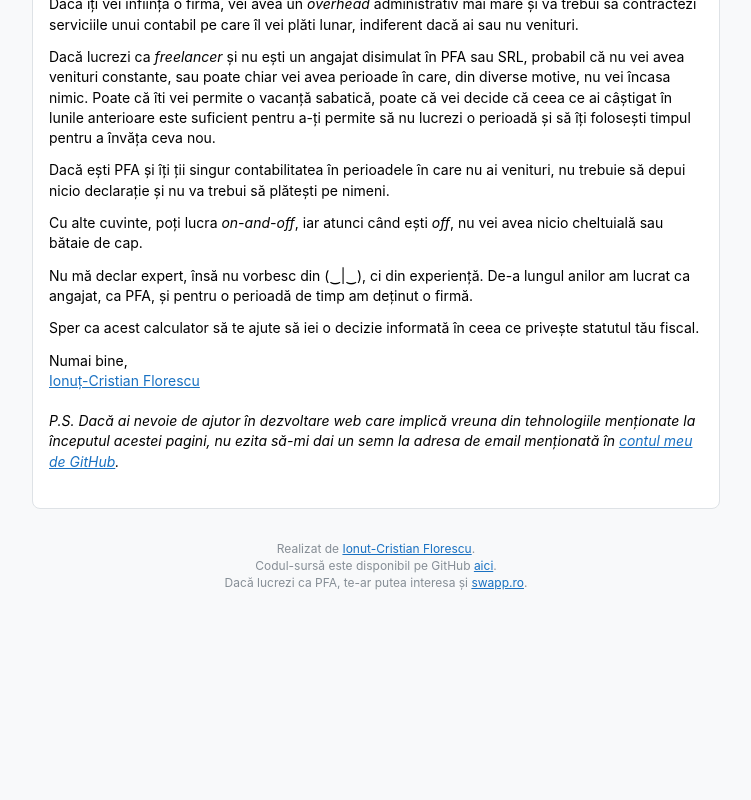
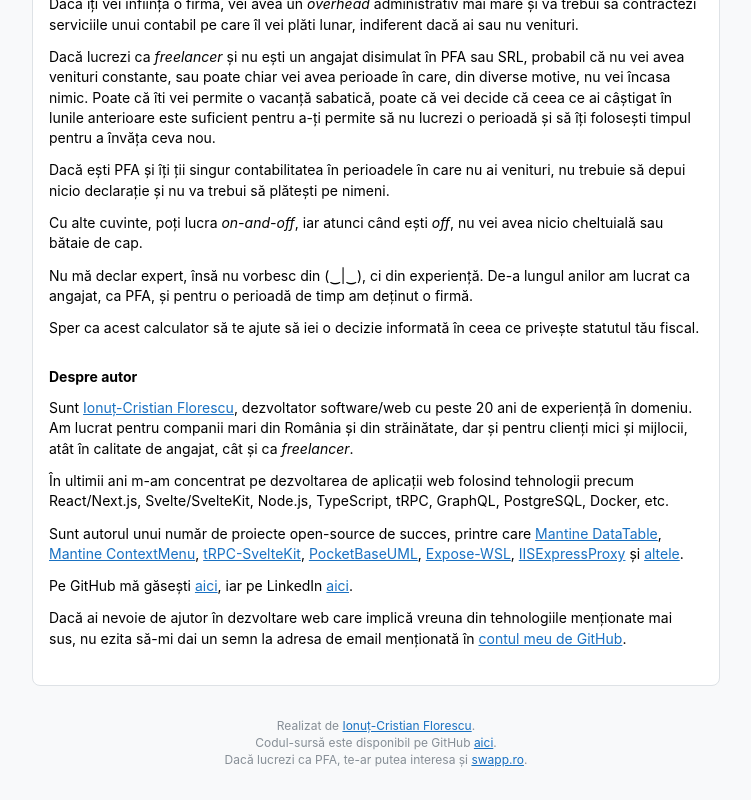
Before and after one commit to taxepfa/taxepfa.github.io, a Next.js app: page /despre in a window 1280 px wide. Shown: the part 466-1266 px from the top of the page, without its empty margins (264-1015 px from the left). Before the commit the page ends 1089 px from the top, so only its background shows below. Built offline with nearby package versions, Linux system fonts and the light colour scheme.

Commit message:
More tweaks

```diff
--- a/app/despre/page.tsx
+++ b/app/despre/page.tsx
@@ -1,17 +1,18 @@
 import { Card, Text, Title } from '@mantine/core';
 import { Page } from '~/components/Page';
+import { AUTHOR_NAME, AUTHOR_URL } from '~/lib/config';
 
 export default function AboutPage() {
   return (
     <Page>
       <Card p="md" withBorder radius="md">
         <Title order={2} mt="xs" mb="xl">
-          Despre acest proiect
+          Despre proiect
         </Title>
         <Text size="sm" mb="sm">
           Acest calculator rapid de taxe pentru PFA a fost realizat de{' '}
-          <a href="http://github.com/icflorescu" target="_blank">
-            Ionuț-Cristian Florescu
+          <a href={AUTHOR_URL} target="_blank">
+            {AUTHOR_NAME}
           </a>{' '}
           cu TypeScript, React, Next.js,{' '}
           <a href="https://mantine.dev" target="_blank">
@@ -64,17 +65,69 @@ export default function AboutPage() {
         <Text size="sm" mb="sm">
           Sper ca acest calculator să te ajute să iei o decizie informată în ceea ce privește statutul tău fiscal.
         </Text>
+        <Title order={3} size="sm" mt="md" mb="sm">
+          Despre autor
+        </Title>
+        <Text size="sm" mb="sm">
+          Sunt{' '}
+          <a href={AUTHOR_URL} target="_blank">
+            {AUTHOR_NAME}
+          </a>
+          , dezvoltator software/web cu peste 20 ani de experiență în domeniu.
+          <br />
+          Am lucrat pentru companii mari din România și din străinătate, dar și pentru clienți mici și mijlocii, atât în
+          calitate de angajat, cât și ca <em>freelancer</em>.
+        </Text>
+        <Text size="sm" mb="sm">
+          În ultimii ani m-am concentrat pe dezvoltarea de aplicații web folosind tehnologii precum React/Next.js,
+          Svelte/SvelteKit, Node.js, TypeScript, tRPC, GraphQL, PostgreSQL, Docker, etc.
+        </Text>
+        <Text size="sm" mb="sm">
+          Sunt autorul unui număr de proiecte open-source de succes, printre care{' '}
+          <a href="https://icflorescu.github.io/mantine-datatable/" target="_blank">
+            Mantine DataTable
+          </a>
+          ,{' '}
+          <a href="https://icflorescu.github.io/mantine-contextmenu/" target="_blank">
+            Mantine ContextMenu
+          </a>
+          ,{' '}
+          <a href="https://icflorescu.github.io/trpc-sveltekit/" target="_blank">
+            tRPC-SvelteKit
+          </a>
+          ,{' '}
+          <a href="https://pocketbase-uml.github.io" target="_blank">
+            PocketBaseUML
+          </a>
+          ,{' '}
+          <a href="https://github.com/icflorescu/expose-wsl" target="_blank">
+            Expose-WSL
+          </a>
+          ,{' '}
+          <a href="https://github.com/icflorescu/iisexpress-proxy" target="_blank">
+            IISExpressProxy
+          </a>{' '}
+          și{' '}
+          <a href={AUTHOR_URL} target="_blank">
+            altele
+          </a>
+          .
+        </Text>
+        <Text size="sm" mb="sm">
+          Pe GitHub mă găsești{' '}
+          <a href={AUTHOR_URL} target="_blank">
+            aici
+          </a>
+          , iar pe LinkedIn{' '}
+          <a href="https://www.linkedin.com/in/icflorescu/" target="_blank">
+            aici
+          </a>
+          .
+        </Text>
         <Text size="sm" mb="lg">
-          Numai bine,
-          <br />
-          <a href="http://github.com/icflorescu" target="_blank">
-            Ionuț-Cristian Florescu
-          </a>
-        </Text>
-        <Text size="sm" mb="lg" fs="italic">
-          P.S. Dacă ai nevoie de ajutor în dezvoltare web care implică vreuna din tehnologiile menționate la începutul
-          acestei pagini, nu ezita să-mi dai un semn la adresa de email menționată în{' '}
-          <a href="http://github.com/icflorescu" target="_blank">
+          Dacă ai nevoie de ajutor în dezvoltare web care implică vreuna din tehnologiile menționate mai sus, nu ezita
+          să-mi dai un semn la adresa de email menționată în{' '}
+          <a href={AUTHOR_URL} target="_blank">
             contul meu de GitHub
           </a>
           .
--- a/app/global.css
+++ b/app/global.css
@@ -17,3 +17,8 @@ a {
 .nowrap {
   white-space: nowrap;
 }
+
+.notification-error-icon {
+  width: 20rem;
+  height: 20rem;
+}
--- a/app/layout.tsx
+++ b/app/layout.tsx
@@ -4,15 +4,21 @@ import './global.css';
 
 import { ColorSchemeScript, Container, MantineProvider } from '@mantine/core';
 import { Notifications } from '@mantine/notifications';
+import { Metadata } from 'next';
 import { Footer } from '~/components/Footer';
 import { Header } from '~/components/Header';
 import { StateLoader } from '~/components/StateLoader';
-import { NEXT_YEAR, YEAR } from '~/lib/config';
+import { AUTHOR_NAME, AUTHOR_URL, NEXT_YEAR, YEAR } from '~/lib/config';
 import { theme } from '~/theme';
 import classes from './layout.module.css';
 
-export const metadata = {
+export const metadata: Metadata = {
+  applicationName: 'Taxe PFA',
   title: `Taxe PFA în ${YEAR}`,
+  viewport: 'width=device-width, initial-scale=1, shrink-to-fit=no',
+  manifest: '/manifest.json',
+  themeColor: '#25262b',
+  authors: [{ name: AUTHOR_NAME, url: AUTHOR_URL }],
   description: `Calculează taxele pe care trebuie să le plătești ca PFA în ${NEXT_YEAR} pentru veniturile din ${YEAR}.`,
   keywords: `pfa, freelancing, taxe, calculator, grafic, contabilitate, fiscalitate, venituri, impozit, contributii, ${YEAR}, ${NEXT_YEAR}`,
 };
@@ -22,12 +28,8 @@ export default function RootLayout({ children }: React.PropsWithChildren) {
     <html lang="ro">
       <head>
         <ColorSchemeScript defaultColorScheme="auto" />
-        <link rel="manifest" href="/manifest.json" />
         <link rel="shortcut icon" href="/favicon.svg" />
-        <meta name="application-name" content="Taxe PFA" />
         <meta name="mobile-web-app-capable" content="yes" />
-        <meta name="theme-color" content="#25262b" />
-        <meta name="viewport" content="minimum-scale=1, initial-scale=1, width=device-width" />
       </head>
       <body>
         <StateLoader />
--- a/components/Footer.tsx
+++ b/components/Footer.tsx
@@ -1,12 +1,13 @@
 import { Text } from '@mantine/core';
+import { AUTHOR_NAME, AUTHOR_URL } from '~/lib/config';
 import classes from './Footer.module.css';
 
 export function Footer() {
   return (
     <Text className={classes.root} size="xs" c="dimmed" ta="center">
       Realizat de{' '}
-      <a href="https://github.com/icflorescu" target="_blank">
-        Ionut-Cristian Florescu
+      <a href={AUTHOR_URL} target="_blank">
+        {AUTHOR_NAME}
       </a>
       .
       <br />
--- a/lib/config.ts
+++ b/lib/config.ts
@@ -1,3 +1,6 @@
+export const AUTHOR_NAME = 'Ionuț-Cristian Florescu';
+export const AUTHOR_URL = 'https://github.com/icflorescu';
+
 export const WEEKS_PER_YEAR = 52.1429;
 export const WEEKS_PER_MONTH = 4.34524;
 
--- a/lib/exchangeRates.module.css
+++ /dev/null
@@ -1,4 +0,0 @@
-.errorIcon {
-  width: 20rem;
-  height: 20rem;
-}
--- a/lib/exchangeRates.tsx
+++ b/lib/exchangeRates.tsx
@@ -2,7 +2,6 @@ import { notifications } from '@mantine/notifications';
 import { IconX } from '@tabler/icons-react';
 import useSWR from 'swr';
 import { BASE_CURRENCY, CURRENCIES, EXCHANGE_RATES_RELOAD_INTERVAL } from './config';
-import classes from './exchangeRates.module.css';
 
 const BASE_CURRENCY_LOWER_CASE = BASE_CURRENCY.toLowerCase();
 
@@ -22,7 +21,7 @@ export function useExchangeRates() {
           title: 'Eroare!',
           message: 'Cursurile de schimb valutar nu au putut fi încărcate.',
           color: 'red',
-          icon: <IconX className={classes.errorIcon} />,
+          icon: <IconX className="notification-error-icon" />,
           onClose: () => {
             notifications.clean();
           },
```
